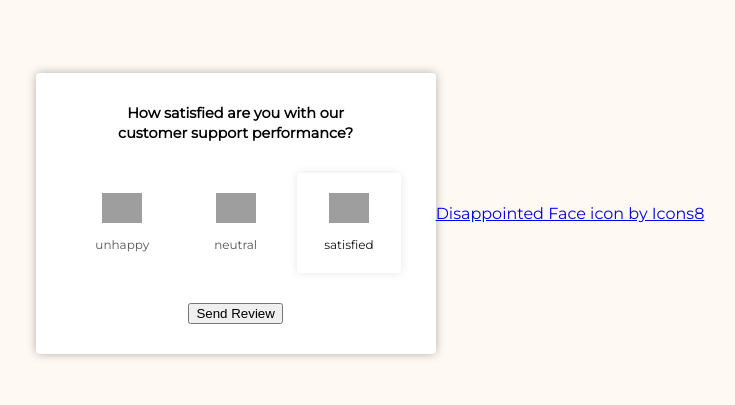
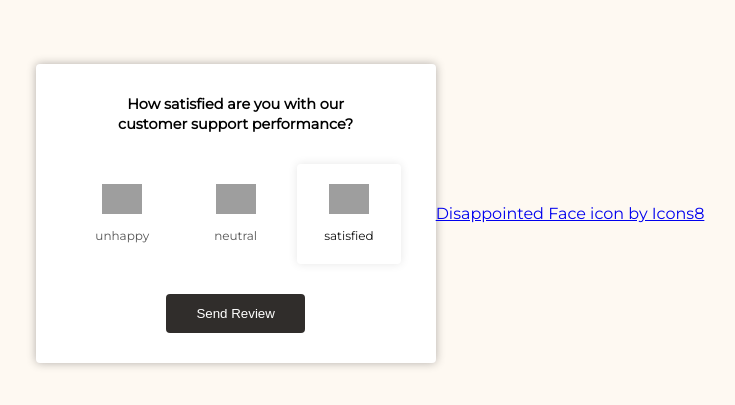
Before and after one commit to eemansayed/feedback-ui-design, a plain HTML site: page index.html in a window 1280 px wide. Shown: the part 187-592 px from the top of the page, without its empty margins (270-1005 px from the left). Drawn offline with Linux system fonts and the light colour scheme; grey boxes are pictures that could not be loaded.

Commit message:
add styles to class btn

```diff
--- a/style.css
+++ b/style.css
@@ -63,3 +63,20 @@ body {
 .rating:hover small, .rating.active small {
   color: #111;
 }
+
+.btn {
+  background-color: #302d2b;
+  color: #fff;
+  border: 0;
+  border-radius: 4px;
+  padding: 12px 30px;
+  cursor: pointer;
+}
+
+.btn:focus {
+  outline: 0;
+}
+
+.btn:active {
+  transform: scale(0.98);
+}
```
